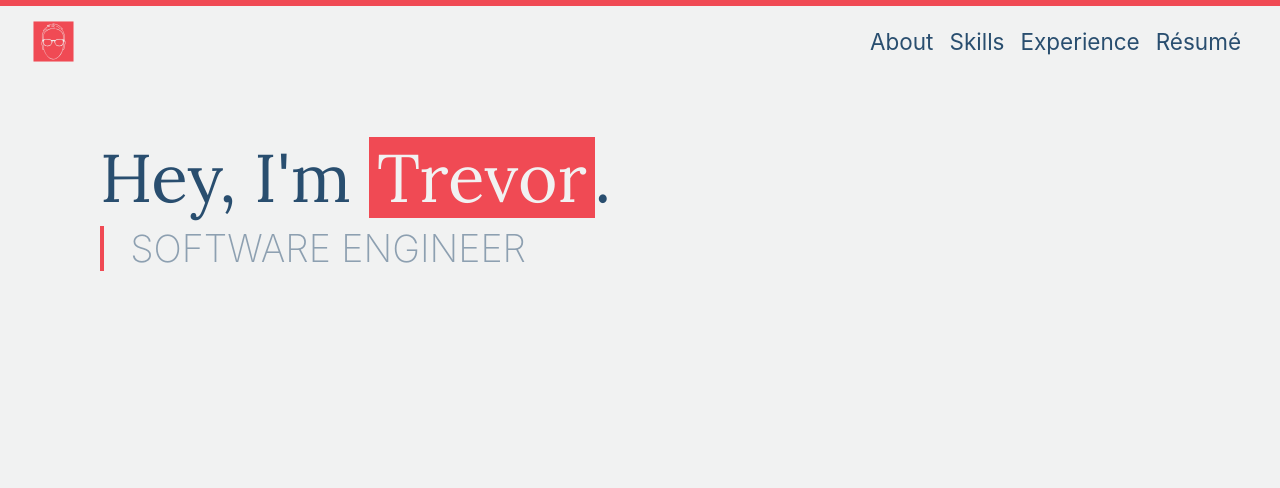
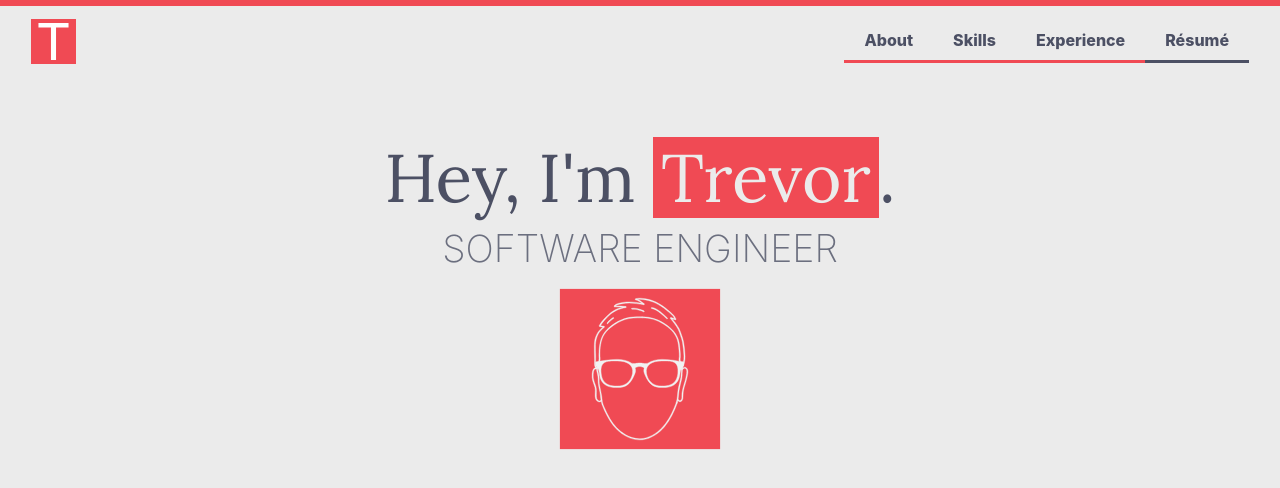
Before and after one commit to sabotrev/Personal-Website, a website: page src/index.html in a window 1280 px wide. Shown: the top 488 px of the page. Drawn offline with nearby package versions, Linux system fonts and the light colour scheme.

Commit message:
Added brand svg, Center aligned banner and added portrait, Changed some css

```diff
--- a/src/index.html
+++ b/src/index.html
@@ -19,9 +19,9 @@
     <div class="container-fluid border-top">
 
       <!-- Top navigation -->
-      <nav class="navbar navbar-expand-lg">
+      <nav class="navbar navbar-expand-md">
         <a class="navbar-brand" href="#">
-          <img src="./assets/nav/logo2.svg" width="45" height="45" alt="Logo">
+          <img src="./assets/nav/brand.svg" width="45" height="45" alt="Brand">
         </a>
           <button class="navbar-toggler" id="icon" type="button" onclick="toggleNav()" aria-expanded="false" aria-label="Toggle navigation">
             <div class="menu" id="navIcon">
@@ -60,15 +60,16 @@
       <!-- Banner -->
       <header id="banner">
         <div class="container">
-          <div class="row justify-content-center">
+          <div class="row text-center">
             <div class="col-12">
-              <div class="intro left">
+              <div class="intro">
                 <h1 class="title-intro">
                   Hey, I'm <span class="name" data-heading="Trevor">Trevor</span>.
                 </h1>
                 <h1 class="subtitle-intro">
-                  software engineer
+                  <span>software engineer</span>
                 </h1>
+                <img src="./assets/nav/logo2.svg" class="portrait">
               </div>
             </div>
           </div>
--- a/src/styles/nav.css
+++ b/src/styles/nav.css
@@ -1,10 +1,24 @@
 /* Top nav */
-.nav-item .nav-link {
-  color: #294E6F;
+.nav-item {
+  padding: 0 12px;
 }
 
-.nav-item .nav-link .disabled{
-  color: red;
+.nav-item:not(:last-child){
+  border-bottom: #F04A54 solid;
+}
+
+.nav-item:last-child {
+  border-bottom: #4C5064 solid;
+}
+
+.nav-item .nav-link {
+  color: #4C5064;
+  font-weight: 800;
+  font-size: medium;
+}
+
+.nav-item:hover {
+  opacity: 0.5;
 }
 
 #icon {
@@ -26,7 +40,7 @@
 }
 
 .menu:hover {
-  color: #F1F2F2;
+  color: #EBEBEB;
   background-color: #F04A54;
 }
 
@@ -54,7 +68,7 @@
   text-align: center;
   text-decoration: none;
   font-size: 25px;
-  color: #F1F2F2;
+  color: #EBEBEB;
   display: block;
   transition: 0.3s;
 }
--- a/src/styles/style.css
+++ b/src/styles/style.css
@@ -1,11 +1,11 @@
 html {
   /* font-family: 'Source Sans Pro', sans-serif; */
   font-family: 'Open Sans', sans-serif;
-  background-color: #F1F2F2;
+  background-color: #EBEBEB;
 }
 
 body {
-  background-color: #F1F2F2;
+  background-color: #EBEBEB;
   overflow-x: hidden;
   overflow-y: overlay;
 }
@@ -124,15 +124,13 @@ p {
   height: 70vh;
   width: 100%;
   min-height: fit-content;
-  background-color: #F1F2F2;
-  color: #294E6F;
+  color: #4C5064;
   padding: 2em 0;
 }
 
 .section {
   height: 70vh;
   min-height: fit-content;
-  background-color: #F1F2F2;
 }
 
 .title-intro {
@@ -141,12 +139,10 @@ p {
 }
 
 .subtitle-intro {
-  width: 20em;
-  padding-left: 0.7em;
-  border-left: #F04A54 solid 4px;
   font-size: 1.25em;
   font-weight: 200;
-  color: rgba(41,78,111, 0.5);
+  color: #4C5064;
+  opacity: 0.8;
   text-transform: uppercase;
 }
 
@@ -171,11 +167,16 @@ p {
   height: 100%;
   content: attr(data-heading);
   background-color: #F04A54;
-  color: #F1F2F2;
+  color: #EBEBEB;
   transition: color 0.3s;
   transform: rotateX(-90deg);
   transform-origin: 50% 0;
   text-align: center;
+}
+
+.portrait {
+  width: 6em;
+  height: auto;
 }
 
 @keyframes flip {
@@ -186,7 +187,7 @@ p {
 
 .name:hover:before {
   color: #F04A54;
-  background-color: #F1F2F2;
+  background-color: #EBEBEB;
 }
 
 #info {
@@ -196,14 +197,3 @@ p {
   width: 100%;
   min-height: fit-content;
 }
-
-.info-image {
-  height: 100%;
-  background-color: rgba(41,78,111, 0.5);
-}
-
-.info-text {
-  height: 100%;
-  background-color: #294E6F;
-  border-left: #F04A54 solid 0.2em !important;
-}
```
Also changed, not shown: src/assets/nav/brand.svg (added).
